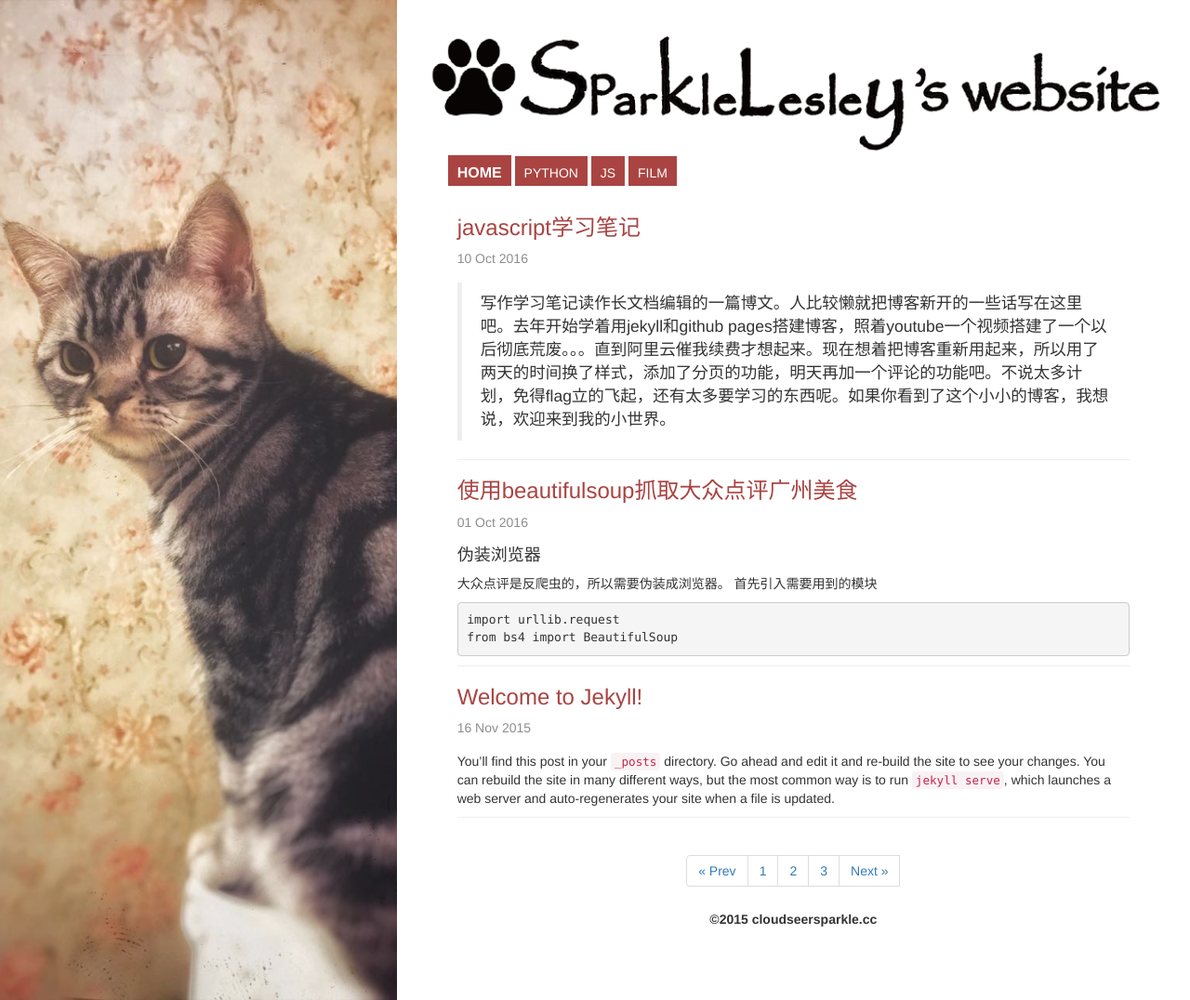
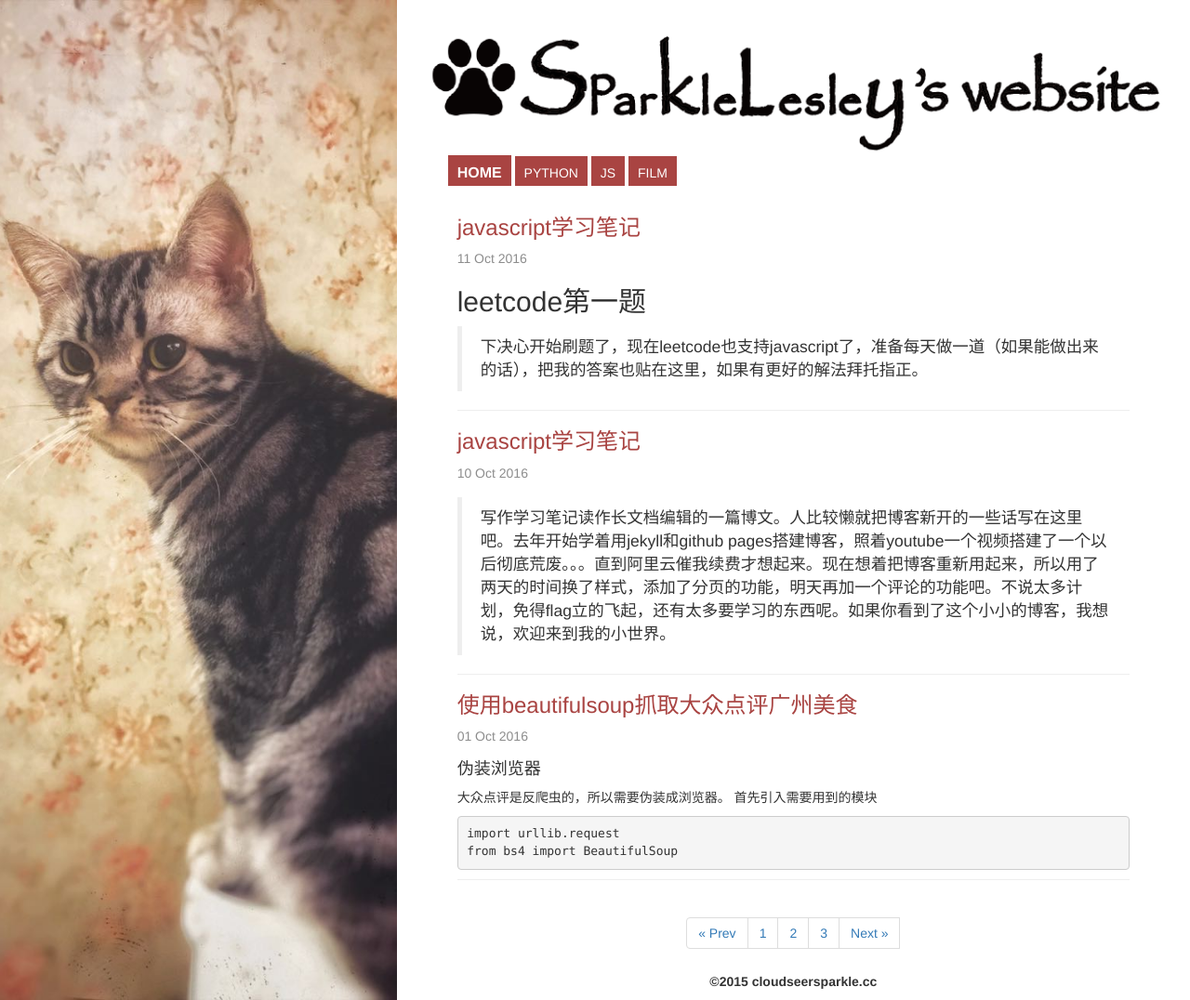
Before and after one commit to cloudsere/my-jekyll-driven-blog, a Jekyll site: the page built from index.html, in a window 1280 px wide. Shown: the whole page at 93% size. Built offline with Jekyll 4.4.1, drawn with Linux system fonts in a browser that asks for light colours; the list of posts is cut into pages by our own code.

Commit message:
add post

```diff
--- /dev/null
+++ b/_posts/js/2016-10-11-leetcode1.markdown
@@ -0,0 +1,34 @@
+---
+layout: article
+title:  "javascript学习笔记"
+date:   2016-10-11 20:59:27 +0800
+categories: js
+---
+
+## leetcode第一题
+> 下决心开始刷题了，现在leetcode也支持javascript了，准备每天做一道（如果能做出来的话），把我的答案也贴在这里，如果有更好的解法拜托指正。
+
+#### 第一题 Two Sum
+Given an array of integers, return indices of the two numbers such that they add up to a specific target.
+
+	Given nums = [2, 7, 11, 15], target = 9,
+	Because nums[0] + nums[1] = 2 + 7 = 9,
+	return [0, 1].
+
+第一题说的是，给一个数组和一个target，如果数组中有两个数加起来等于这个target就返回这两个数的序号。
+
+我的想法是遍历，因为也想不出更好的。首先相邻两个数相加和target比较，然后相隔1个数的两个数相加再比较，依此类推。
+
+	var twoSum = function(nums, target) {
+    for(var j = 0; j < nums.length; j++){
+        for(var i = 0; i < nums.length; i++){
+            if(i+1+j > nums.length){
+                break;
+            }else if(nums[i] + nums[i+1+j] == target){
+                return [i,i+1+j];
+            }
+        }
+    }
+	};
+
+这里还做了一个判断，就是i+1+j会不会比数组的位数多，这是因为我不知道j应该小于多少好，所以就用判断的方式把不对的部分break掉了。
--- a/_posts/python/2015-11-16-welcome-to-jekyll.markdown
+++ b/_posts/python/2015-11-16-welcome-to-jekyll.markdown
@@ -31,7 +31,7 @@ shop = soupDp.find_all(attrs={'data-hippo-type':'shop'})
 
 ***
 
-####遍历
+#### 遍历
 基本功能做完以后就需要遍历，游客登录可以查看50页的店铺
 {% highlight ruby %}
 for m in range(0, 50):
@@ -40,6 +40,6 @@ for m in range(0, 50):
 
 ***
 
-####结果
+#### 结果
 抓取了750条店铺链接～有了这些链接，获取店铺的名称、地址等等就很方便啦
 ![有帮助的截图]({{ site.url }}/img/dianping.png)
```
Also changed, not shown: _posts/js/2016-10-10-javascript-learning-note.markdown (+21 -21 lines), 1 other file.
